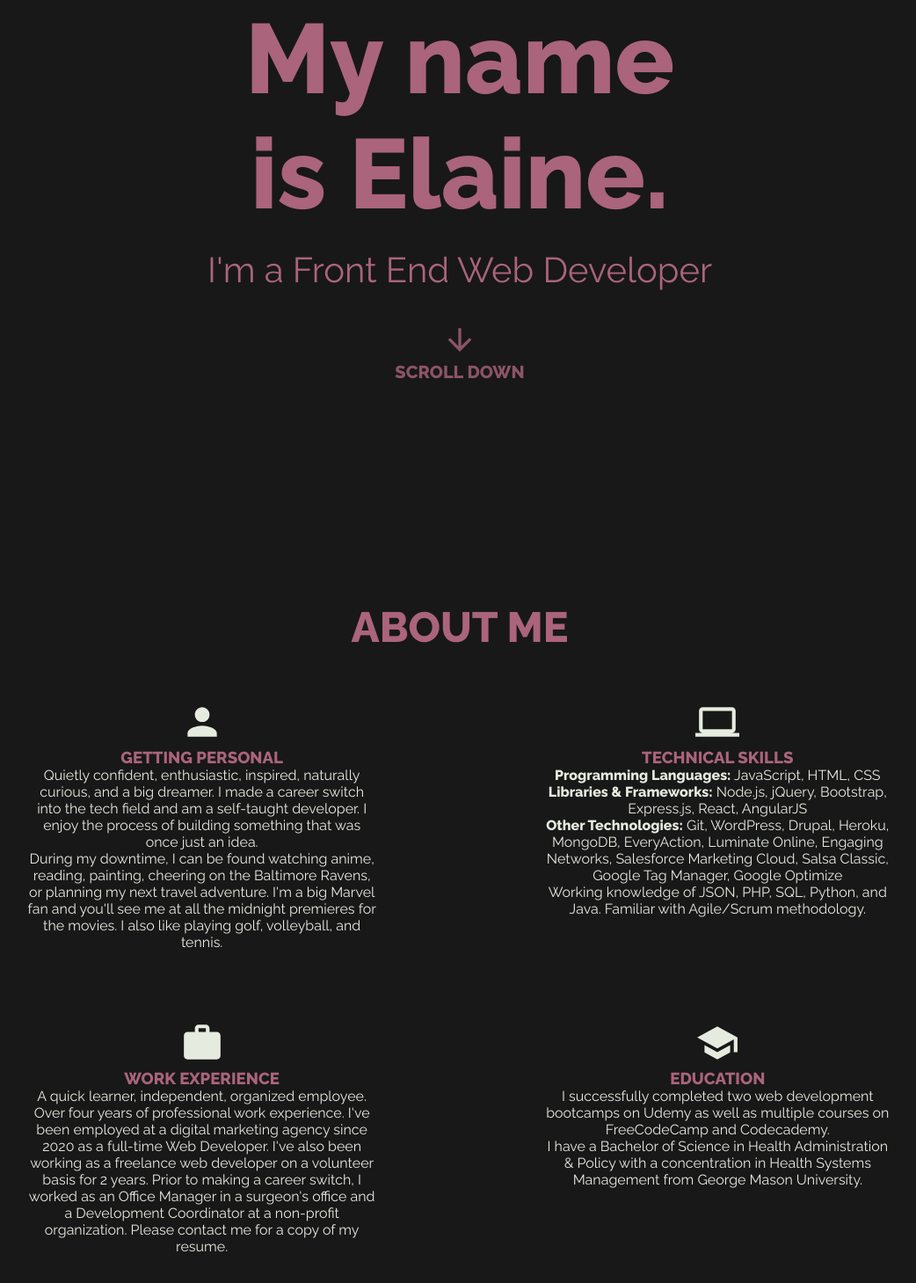
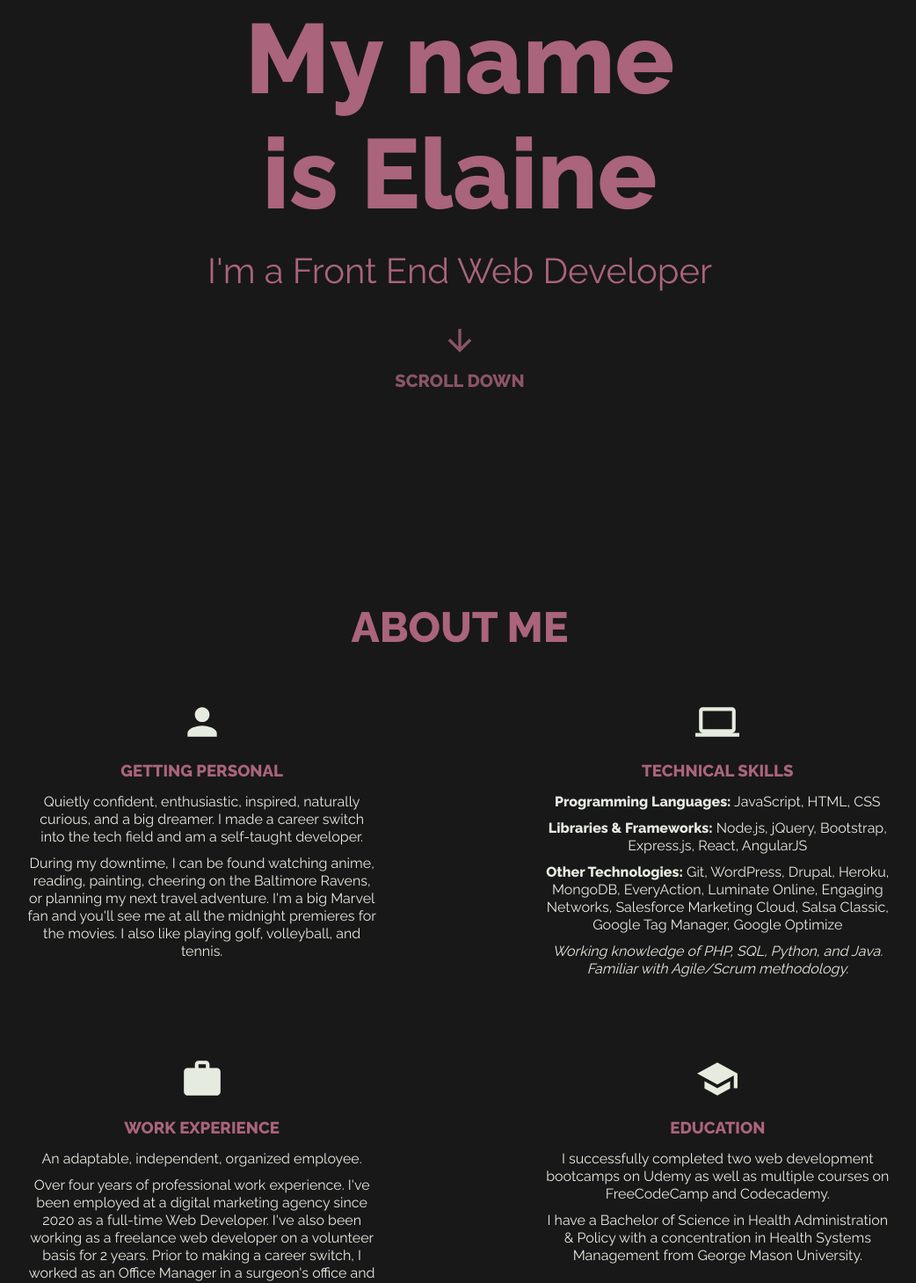
Before and after one commit to elainemango/my-portfolio, a React (Create React App) app: page / in a window 1280 px wide. Shown: the part 280-1739 px from the top of the page at 88% size, without its empty margins (117-1159 px from the left). Built offline with nearby package versions, Linux system fonts and the light colour scheme.

Commit message:
content + spacing updates

```diff
--- a/package.json
+++ b/package.json
@@ -12,8 +12,7 @@
     "animate.css": "^3.7.2",
     "react": "^16.12.0",
     "react-dom": "^16.12.0",
-    "react-scripts": "3.3.0",
-    "styled-components": "^5.3.3"
+    "react-scripts": "3.3.0"
   },
   "scripts": {
     "predeploy": "npm run build",
--- a/public/index.html
+++ b/public/index.html
@@ -4,7 +4,7 @@
     <meta charset="UTF-8">
     <meta http-equiv="X-UA-Compatible" content="IE=edge">
     <meta name="viewport" content="width=device-width, initial-scale=1.0">
-    <title>Elaine Mangulabnan</title>
+    <title>Elaine Mangulabnan Portfolio</title>
     <link href="https://fonts.googleapis.com/css?family=Raleway:300,400,600,800&display=swap" rel="stylesheet">
     <link rel="stylesheet" href="https://cdnjs.cloudflare.com/ajax/libs/animate.css/3.7.2/animate.min.css">
     <link rel="stylesheet" href="styles.css" />
--- a/public/styles.css
+++ b/public/styles.css
@@ -18,11 +18,16 @@ h1 span {
 
 h2, h3 {
     color: #aa647b;
+    margin: 15px 0;
 }
 
 h2 {
     font-size: 3em;
-    margin: 15px 0;
+}
+
+p {
+    line-height: 1.25;
+    margin: 10px 0;
 }
 
 .welcome-section {
--- a/src/components/About.jsx
+++ b/src/components/About.jsx
@@ -12,7 +12,7 @@ function About() {
             <div>
                 <PersonIcon style={{ fontSize: 50 }} />
                 <h3>GETTING PERSONAL</h3>
-                <p>Quietly confident, enthusiastic, inspired, naturally curious, and a big dreamer. I made a career switch into the tech field and am a self-taught developer. I enjoy the process of building something that was once just an idea.</p>
+                <p>Quietly confident, enthusiastic, inspired, naturally curious, and a big dreamer. I made a career switch into the tech field and am a self-taught developer.</p>
                 <p>During my downtime, I can be found watching anime, reading, painting, cheering on the Baltimore Ravens, or planning my next travel adventure. I'm a big Marvel fan and you'll see me at all the midnight premieres for the movies. I also like playing golf, volleyball, and tennis.</p>
             </div>
             <div>
@@ -21,12 +21,12 @@ function About() {
                 <p><strong>Programming Languages:</strong> JavaScript, HTML, CSS</p>
                 <p><strong>Libraries & Frameworks:</strong> Node.js, jQuery, Bootstrap, Express.js, React, AngularJS</p>
                 <p><strong>Other Technologies:</strong> Git, WordPress, Drupal, Heroku, MongoDB, EveryAction, Luminate Online, Engaging Networks, Salesforce Marketing Cloud, Salsa Classic, Google Tag Manager, Google Optimize</p>
-                <p>Working knowledge of JSON, PHP, SQL, Python, and Java. Familiar with Agile/Scrum methodology.</p>
+                <p><em>Working knowledge of PHP, SQL, Python, and Java. Familiar with Agile/Scrum methodology.</em></p>
             </div>
             <div>
                 <WorkIcon style={{ fontSize: 50 }} />
                 <h3>WORK EXPERIENCE</h3>
-                <p>A quick learner, independent, organized employee.</p>
+                <p>An adaptable, independent, organized employee.</p>
                 <p>Over four years of professional work experience. I've been employed at a digital marketing agency since 2020 as a full-time Web Developer. I've also been working as a freelance web developer on a volunteer basis for 2 years. Prior to making a career switch, I worked as an Office Manager in a surgeon's office and a Development Coordinator at a non-profit organization. Please contact me for a copy of my resume.</p>
             </div>
             <div>
--- a/src/components/Intro.jsx
+++ b/src/components/Intro.jsx
@@ -7,7 +7,7 @@ function Intro() {
         <h1>
             <span>Hello!</span>
             <span>My name</span>
-            <span>is Elaine.</span>
+            <span>is Elaine</span>
         </h1>
         <p className="intro-text">I'm a Front End Web Developer</p>
 
```
